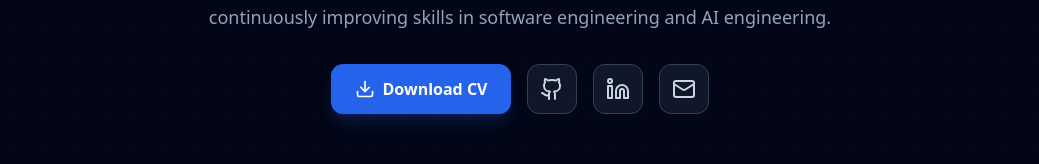
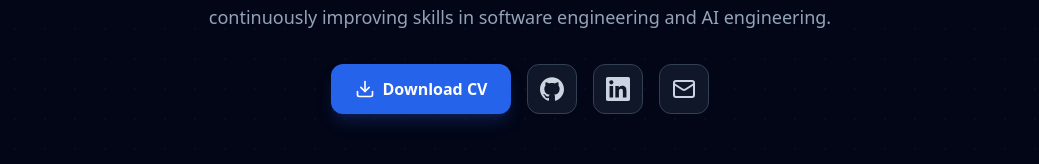
Before and after one commit to RIFFMBR20/my-portfolio-v2, a React (Create React App) app: page / in a window 1280 px wide. Shown: the part 436-600 px from the top of the page, without its empty margins (120-1159 px from the left). Built offline with nearby package versions, Linux system fonts and the light colour scheme.

Commit message:
update error

```diff
--- a/package.json
+++ b/package.json
@@ -10,6 +10,7 @@
     "lucide-react": "^0.562.0",
     "react": "^19.2.3",
     "react-dom": "^19.2.3",
+    "react-icons": "^5.5.0",
     "react-scripts": "5.0.1",
     "web-vitals": "^2.1.4"
   },
--- a/src/App.js
+++ b/src/App.js
@@ -1,7 +1,5 @@
 import React from 'react';
 import {
-    Github,
-    Linkedin,
     Mail,
     ExternalLink,
     Code,
@@ -13,6 +11,8 @@ import {
     Download,
     Award
 } from 'lucide-react';
+
+import { SiGithub, SiLinkedin, SiTensorflow } from 'react-icons/si';
 
 const Portfolio = () => {
     const projects = [
@@ -94,16 +94,23 @@ const Portfolio = () => {
                         <div className="flex gap-4">
                             <a href="https://github.com/RIFFMBR20"
                                target="_blank"
-                               className="p-3 bg-slate-800/50 border border-slate-700 rounded-xl hover:border-blue-400 hover:text-blue-400 transition-all"><Github
-                                size={24}/></a>
+                               rel="noopener noreferrer"
+                               className="p-3 bg-slate-800/50 border border-slate-700 rounded-xl hover:border-blue-400 hover:text-blue-400 transition-all">
+                                <SiGithub size={24} />
+                            </a>
+
                             <a href="https://www.linkedin.com/in/ariffulfikri/"
                                target="_blank"
-                               className="p-3 bg-slate-800/50 border border-slate-700 rounded-xl hover:border-blue-400 hover:text-blue-400 transition-all"><Linkedin
-                                size={24}/></a>
+                               rel="noopener noreferrer"
+                               className="p-3 bg-slate-800/50 border border-slate-700 rounded-xl hover:border-blue-400 hover:text-blue-400 transition-all">
+                                <SiLinkedin size={24} />
+                            </a>
                             <a href="mailto:ariffulfikri.af@gmail.com"
                                target="_blank"
+                               rel="noopener noreferrer"
                                className="p-3 bg-slate-800/50 border border-slate-700 rounded-xl hover:border-blue-400 hover:text-blue-400 transition-all"><Mail
-                                size={24}/></a>
+                                size={24}/>
+                            </a>
                         </div>
                     </div>
                 </header>
@@ -383,6 +390,7 @@ const Portfolio = () => {
                                 </div>
                                 <a href={project.link}
                                    target="_blank"
+                                   rel="noopener noreferrer"
                                    className="inline-flex items-center gap-2 text-white font-bold hover:text-blue-400 transition-colors uppercase tracking-widest text-sm">
                                     View Detail <ExternalLink size={16}/>
                                 </a>
@@ -409,7 +417,7 @@ const Portfolio = () => {
                                 title: "TensorFlow Developer Certificate",
                                 issuer: "Tensorflow",
                                 date: "2023",
-                                icon: <Database size={24}/>,
+                                icon: <SiTensorflow size={24}/>,
                                 url: "https://www.credential.net/c5377178-7d8a-47a1-94d9-73aef70ccc04#gs.7geeg7"
                             },
                             {
```
Also changed, not shown: 1 other file (tests, documents, lock files or other folders).
